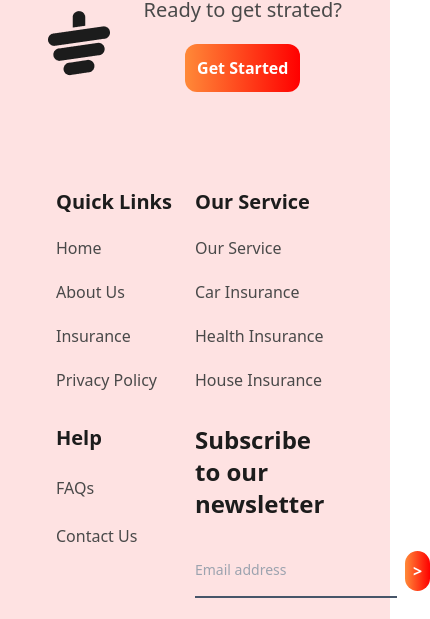
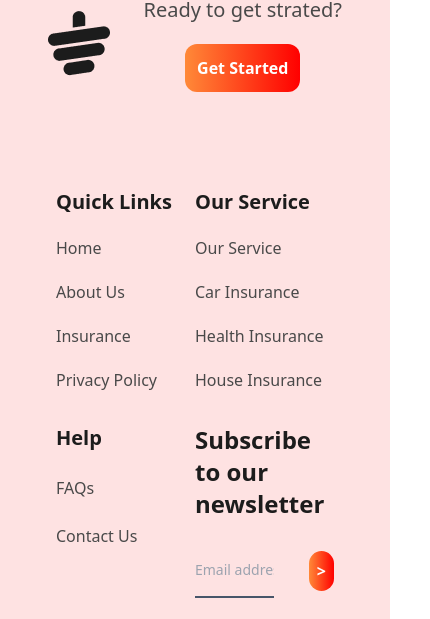
Before and after one commit to Nahid-Pramanik/tea-house, a plain HTML site: page index.html in a window 390 px wide. Shown: the part 7224-7843 px from the top of the page, 430 px wide, since content can reach past the window. Drawn offline with nearby package versions, Linux system fonts and the light colour scheme.

Commit message:
fourth commit

```diff
--- a/index.html
+++ b/index.html
@@ -219,7 +219,7 @@
           <h1 class="text-2xl font-semibold text-praimary">Subscribe to our <br> newsletter</h1>
           <div class="flex items-center gap-2">
             <form action="">
-              <input class="border-b-2 border-slate-600 bg-transparent py-4 text-sm font-normal text-footertext md:w-72" type="email" name="" id="" placeholder="Email address">
+              <input class="border-b-2 border-slate-600 bg-transparent py-4 text-sm font-normal text-footertext w-3/4 md:w-72" type="email" name="" id="" placeholder="Email address">
             </form>
             <button class="font-xl font-extrabold text-white rounded-full p-2 md:py-2 md:px-3 bg-gradient-to-r from-[#FF8938] to-[#FF0000]">></button>
           </div>
```
